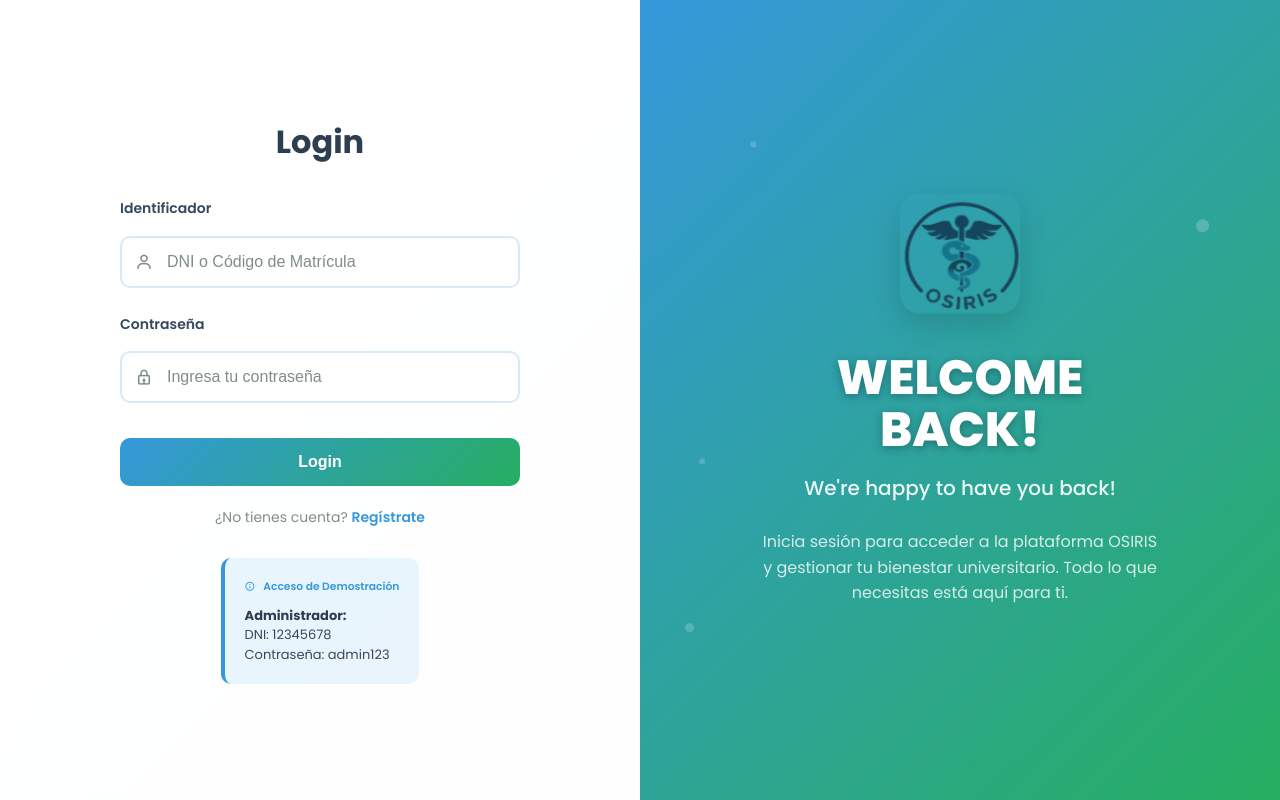
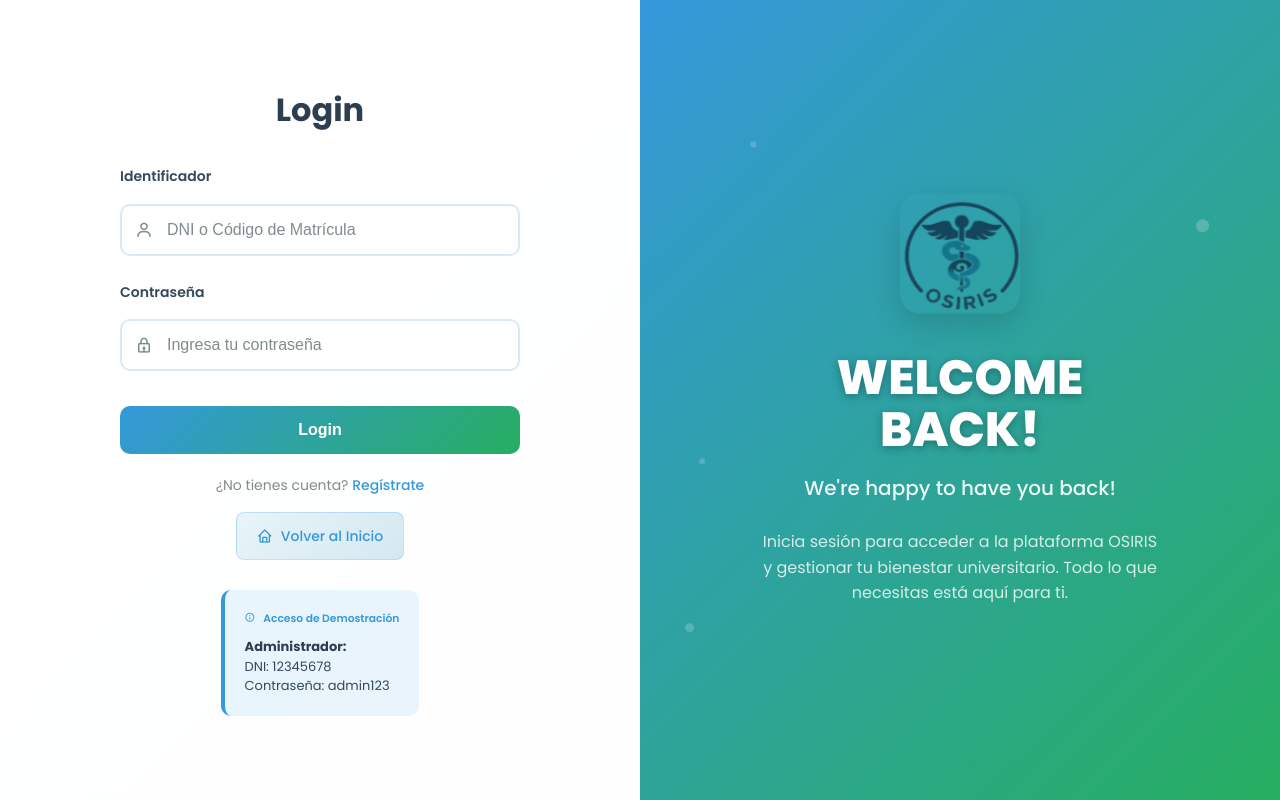
Before and after one commit to DENIS-DEVELOPER-oss/OSIRIS---Lab, a Flask app: page /auth/login in a window 1280 px wide. Run offline with Flask 3, Linux system fonts and the light colour scheme.

Commit message:
Improve user experience and data validation during login and registration
Implements a "Back to Home" button on the login page and restricts student ID to 6 digits in `formularios.py`, `modelos.py`, `crear_usuario_directo.html`, and adds CSS styling.

Replit-Commit-Author: Agent
Replit-Commit-Session-Id: f04c708b-f78f-4761-983c-19a318aada5f
Replit-Commit-Screenshot-Url: https://storage.googleapis.com/screenshot-production-us-central1/7355c6e8-0d2f-4510-9622-a158714dce07/c336c548-227f-4474-b7ce-53b1b1f3ff3a.jpg

```diff
--- a/formularios.py
+++ b/formularios.py
@@ -1,7 +1,7 @@
 # Importaciones necesarias para la creación de formularios web
 from flask_wtf import FlaskForm  # Clase base para formularios con protección CSRF
 from wtforms import StringField, PasswordField, SelectField, DateField, TimeField, TextAreaField, TelField  # Tipos de campos de formulario
-from wtforms.validators import DataRequired, Length, Email, EqualTo, ValidationError  # Validadores de campos
+from wtforms.validators import DataRequired, Length, Email, EqualTo, ValidationError, Regexp  # Validadores de campos
 from datetime import date, datetime  # Para manejo de fechas y validaciones temporales
 from modelos import Usuario, RolUsuario, TipoCita, NivelRiesgo  # Modelos y enumeraciones del sistema
 
@@ -100,7 +100,8 @@ class FormularioRegistro(FlaskForm):
 
     # Campo código_matricula: Código universitario (obligatorio para estudiantes)
     codigo_matricula = StringField('Código de Matrícula', validators=[
-        Length(min=4, max=20, message='Código debe tener entre 4 y 20 caracteres')  # Validación de longitud
+        Length(min=6, max=6, message='Código debe tener exactamente 6 dígitos'),  # Validación de longitud exacta
+        Regexp(r'^\d{6}$', message='Código debe contener solo números (6 dígitos)')  # Validación de formato
     ])
 
     # Campo password: Contraseña del usuario con requisitos de seguridad
--- a/modelos.py
+++ b/modelos.py
@@ -78,7 +78,8 @@ class Usuario(UserMixin, db.Model):
 
     # Campo código_matricula: Código de matrícula universitaria para estudiantes
     # Es único en la base de datos pero puede ser nulo (para profesionales que usan DNI)
-    codigo_matricula = Column(String(20), unique=True, nullable=True)
+    # Código de matrícula debe ser exactamente 6 dígitos para estudiantes
+    codigo_matricula = Column(String(6), unique=True, nullable=True)
 
     # Campo rol: Rol del usuario en el sistema usando la enumeración RolUsuario
     # Este campo determina los permisos y funcionalidades disponibles
--- a/static/css/modern-theme.css
+++ b/static/css/modern-theme.css
@@ -2629,3 +2629,53 @@ h1, h2, h3, h4, h5, h6 {
         padding: 12px;
     }
 }
+
+/* Botón "Volver al Inicio" en login */
+.back-to-home-btn {
+    display: inline-flex;
+    align-items: center;
+    gap: 8px;
+    padding: 12px 20px;
+    background: linear-gradient(135deg, #e8f4f8, #d5e8f1);
+    color: #2c3e50;
+    text-decoration: none;
+    border-radius: 8px;
+    font-weight: 500;
+    font-size: 14px;
+    margin-top: 15px;
+    transition: all 0.3s ease;
+    border: 1px solid rgba(52, 152, 219, 0.2);
+}
+
+.back-to-home-btn:hover {
+    background: linear-gradient(135deg, #d5e8f1, #c8dde6);
+    transform: translateY(-2px);
+    box-shadow: 0 4px 12px rgba(52, 152, 219, 0.2);
+    color: #2c3e50;
+    text-decoration: none;
+}
+
+.back-to-home-btn i {
+    font-size: 16px;
+}
+
+.login-footer {
+    text-align: center;
+    margin-top: 20px;
+}
+
+.login-footer p {
+    margin-bottom: 0;
+    color: #7f8c8d;
+    font-size: 14px;
+}
+
+.login-footer a {
+    color: var(--primary-color);
+    text-decoration: none;
+    font-weight: 500;
+}
+
+.login-footer a:hover {
+    text-decoration: underline;
+}
--- a/templates/login.html
+++ b/templates/login.html
@@ -63,6 +63,9 @@
 
                 <div class="login-footer">
                     <p>¿No tienes cuenta? <a href="{{ url_for('auth.registro') }}">Regístrate</a></p>
+                    <a href="{{ url_for('main.inicio') }}" class="back-to-home-btn">
+                        <i class='bx bx-home'></i> Volver al Inicio
+                    </a>
                 </div>
             </form>
 
```
Also changed, not shown: templates/reportes/crear_usuario_directo.html (+29 -3 lines).
